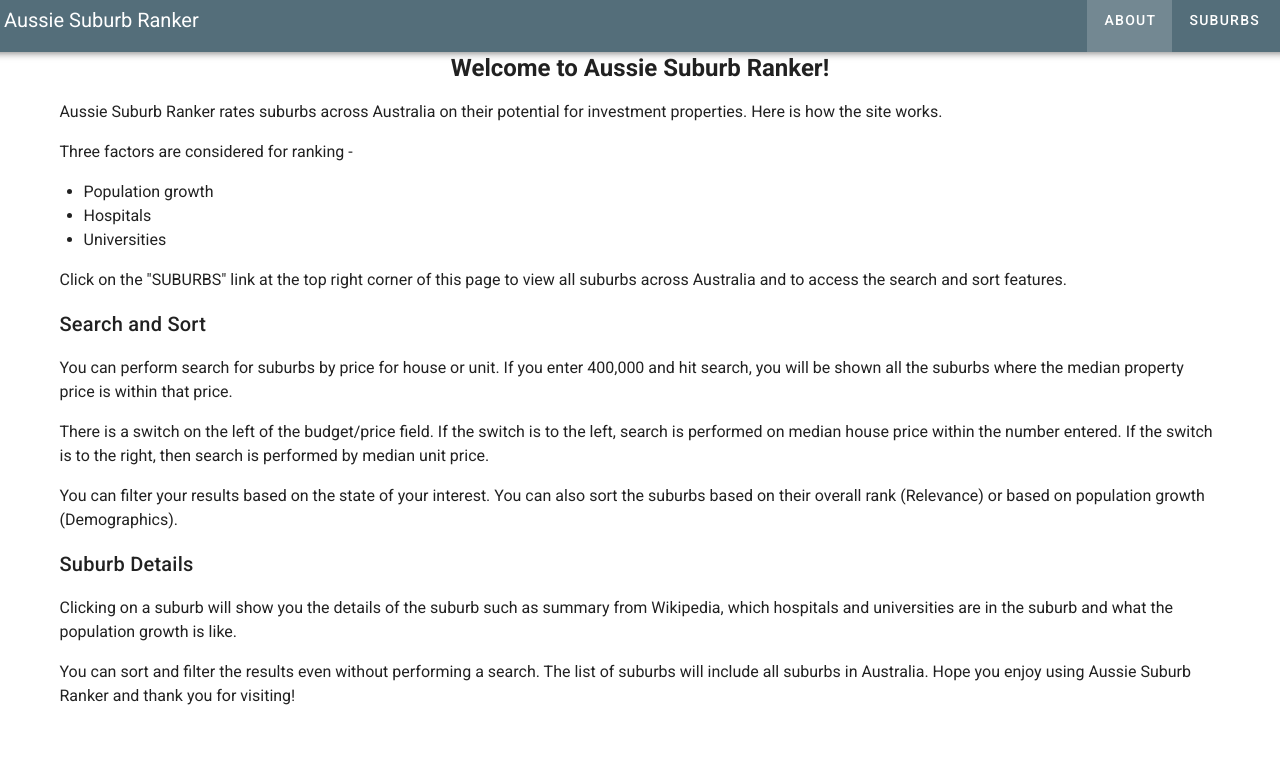
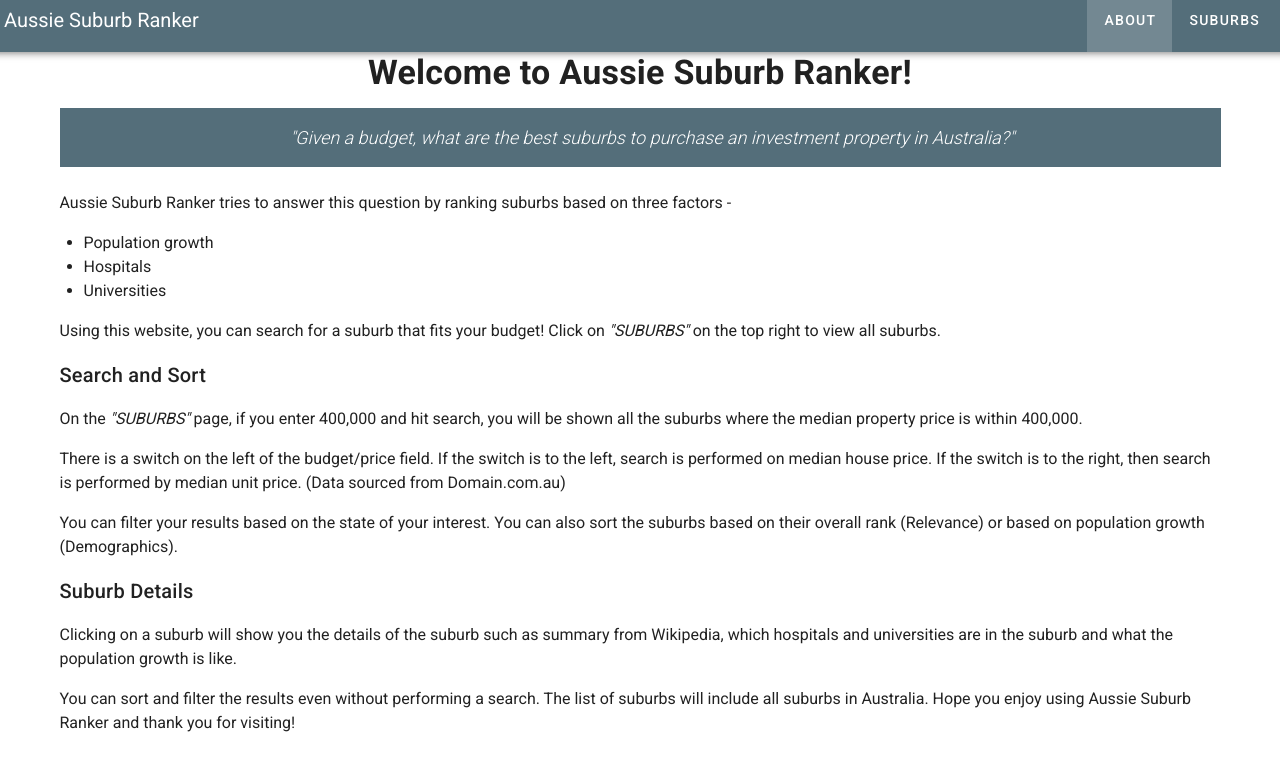
Before and after one commit to nik-murthy/su-ranker, a Vue app: page / in a window 1280 px wide. Shown: the top 770 px of the page. Built offline with nearby package versions, Linux system fonts and the light colour scheme.

Commit message:
changing travis build script

```diff
--- a/src/components/About.vue
+++ b/src/components/About.vue
@@ -1,17 +1,11 @@
 <template>
     <v-container>
 
-        <p class="text-center font-weight-bold headline">Welcome to Aussie Suburb Ranker!</p>
+        <p class="text-center font-weight-bold display-1">Welcome to Aussie Suburb Ranker!</p>
 
-
-
-            <p>
-            Aussie Suburb Ranker rates suburbs across Australia on their potential for investment properties.
-            Here is how the site works.
-            </p>
-
-
-            <p>Three factors are considered for ranking - </p>
+          <blockquote class="blue-grey darken-1 white--text font-italic blockquote text-center">"Given a budget, what are the best
+              suburbs to purchase an investment property in Australia?"</blockquote><br/>
+            <p>Aussie Suburb Ranker tries to answer this question by ranking suburbs based on three factors - </p>
             <p><ul>
                 <li>Population growth</li>
                 <li>Hospitals</li>
@@ -19,19 +13,19 @@
             </ul>
             </p>
             <p>
-                Click on the "SUBURBS" link at the top right corner of this page to view all suburbs across Australia
-                and to access the search and sort features.
+                Using this website, you can search for a suburb that fits your budget! Click on <var>"SUBURBS"</var> on the top right
+                to view all suburbs.
             </p>
             <p class="title">Search and Sort</p>
 
             <p>
-                You can perform search for suburbs by price for house or unit. If you enter 400,000 and hit search,
-                you will be shown all the suburbs where the median property price is within that price.
+                On the <var>"SUBURBS"</var> page, if you enter 400,000 and hit search, you will be shown all the suburbs where
+                the median property price is within 400,000.
             </p>
             <p>
                 There is a switch on the left of the budget/price field. If the switch is to the left, search is
-                performed on median house price within the number entered. If the switch is to the right, then search
-                is performed by median unit price.
+                performed on median house price. If the switch is to the right, then search
+                is performed by median unit price. (Data sourced from Domain.com.au)
             </p>
             <p>
                 You can filter your results based on the state of your interest. You can also sort the suburbs based
```
Also changed, not shown: .travis.yml, 2 other files (tests, documents, lock files or other folders).
